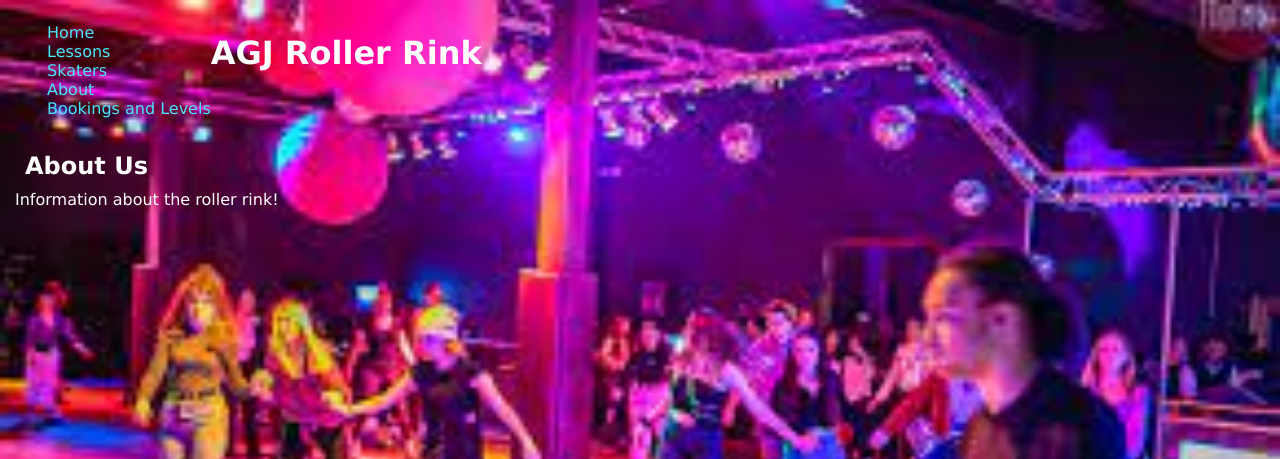
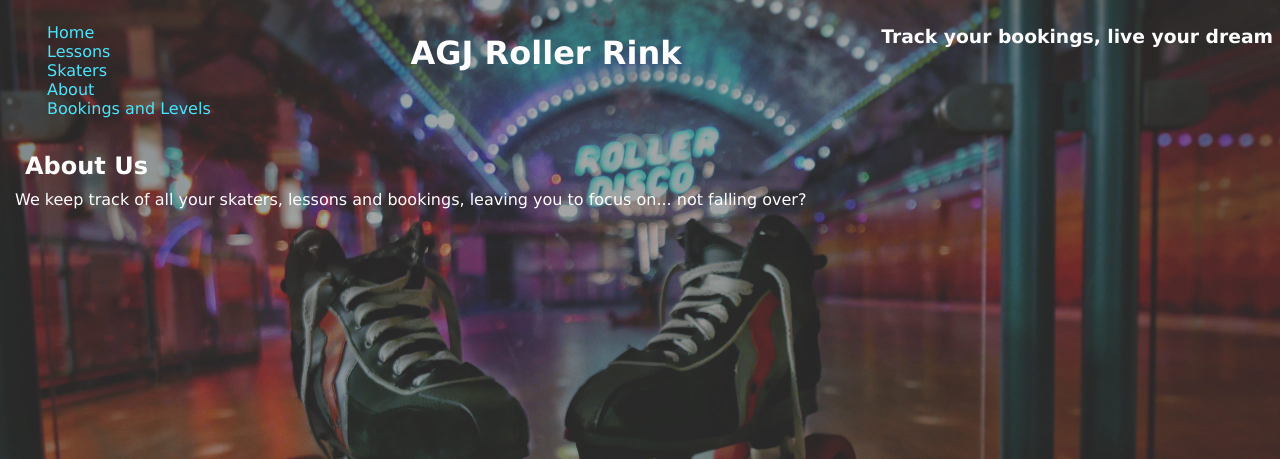
Before and after one commit to alexgjohn/RinkedIn, a Flask app: page /about in a window 1280 px wide. Shown: the top 459 px of the page. Run offline with Flask 3, Linux system fonts and the light colour scheme.

Commit message:
imporved bbackground image

```diff
--- a/roller_rink/controllers/skaters_controller.py
+++ b/roller_rink/controllers/skaters_controller.py
@@ -76,4 +76,4 @@ def add_level_for_skater(id):
 @skaters_blueprint.route('/skaters/<id>/delete', methods=['POST'])
 def delete_skater(id):
     skater_repo.delete(id)
-    return render_template('home.jinja')
+    return redirect('/skaters')
--- a/roller_rink/static/css/style.css
+++ b/roller_rink/static/css/style.css
@@ -1,5 +1,5 @@
 body {
-    background: url('/static/images/background.jpg');
+    background: url('/static/images/roller-skates-low-contrast.jpg');
     background-size: cover;
     background-repeat: no-repeat;
     color: #fdfdfd;
@@ -35,7 +35,7 @@ a:hover {
 
 #header {
     display: flex;
-    /* justify-content: space-evenly; */
+    justify-content: space-between;
     align-items: flex-start;
 }
 
--- a/roller_rink/templates/about.jinja
+++ b/roller_rink/templates/about.jinja
@@ -2,6 +2,6 @@
 
 {% block content %}
 <h1>{{ title }}</h1>
-Information about the roller rink!
+We keep track of all your skaters, lessons and bookings, leaving you to focus on... not falling over?
 
 {% endblock %}
--- a/roller_rink/templates/base.jinja
+++ b/roller_rink/templates/base.jinja
@@ -1,7 +1,7 @@
 <!DOCTYPE html>
 <html>
 <head>
-  <title>My Roller Rink</title>
+  <title>AGJ Roller Rink</title>
   <link rel="stylesheet" href="{{ url_for('static', filename='css/buttons.css') }}">
   <link rel="stylesheet" href="{{ url_for('static', filename='css/forms.css') }}">
   <link rel="stylesheet" href="{{ url_for('static', filename='css/style.css') }}">
@@ -30,6 +30,7 @@
         </ul>
       </nav>
       <h2>AGJ Roller Rink</h2>
+      <h3>Track your bookings, live your dream</h3>
     </section>
   <section id="content">
       {% block content %}
--- a/roller_rink/templates/home.jinja
+++ b/roller_rink/templates/home.jinja
@@ -2,5 +2,6 @@
 
 {% block content %}
 <h1>Home</h1>
-Welcome to the roller rink!
+Welcome home, skater-inos!
+
 {% endblock %}
--- a/roller_rink/templates/lessons/index.jinja
+++ b/roller_rink/templates/lessons/index.jinja
@@ -8,6 +8,7 @@
     <p class="lesson_name">
         <a href="/lessons/{{ lesson.id }}">{{ lesson.name }}</a>, every {{ lesson.day}}!
     </p>
+    <hr>
 
 {% endfor %}
 
--- a/roller_rink/templates/levels/index.jinja
+++ b/roller_rink/templates/levels/index.jinja
@@ -5,6 +5,7 @@
 
 {% for level in levels %}
 <P>{{ level.skater.full_name }} attends {{ level.lesson.name }} at {{ level.level_reached }} level!</P>
+<hr>
 {% endfor %}
 
 <i>Want to book a skater to a lesson?</i>
--- a/roller_rink/templates/skaters/index.jinja
+++ b/roller_rink/templates/skaters/index.jinja
@@ -8,12 +8,14 @@
     <p>
         <b><a href="/skaters/{{ skater.id }}">{{ skater.full_name }}</a>:</b> PREMIUM MEMBER
     </p>
+    <hr>
 
 {% else %}
 
     <p>
         <b><a href="/skaters/{{ skater.id }}">{{ skater.full_name }}</a></b>
     </p>
+    <hr>
 
 {% endif %}
 {% endfor %}
```
Also changed, not shown: roller_rink/static/images/roller-disco.jpg (added), roller_rink/static/images/roller-skates-low-contrast.jpg (added).
